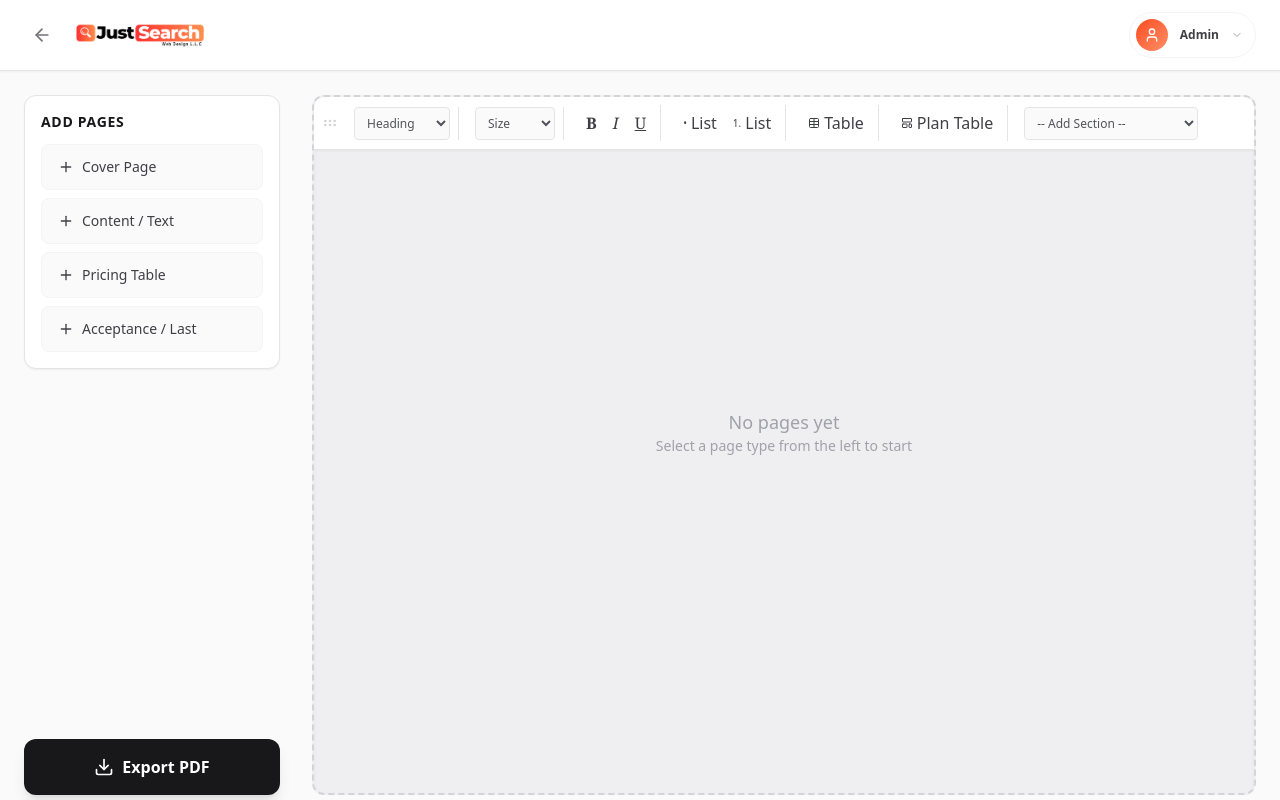
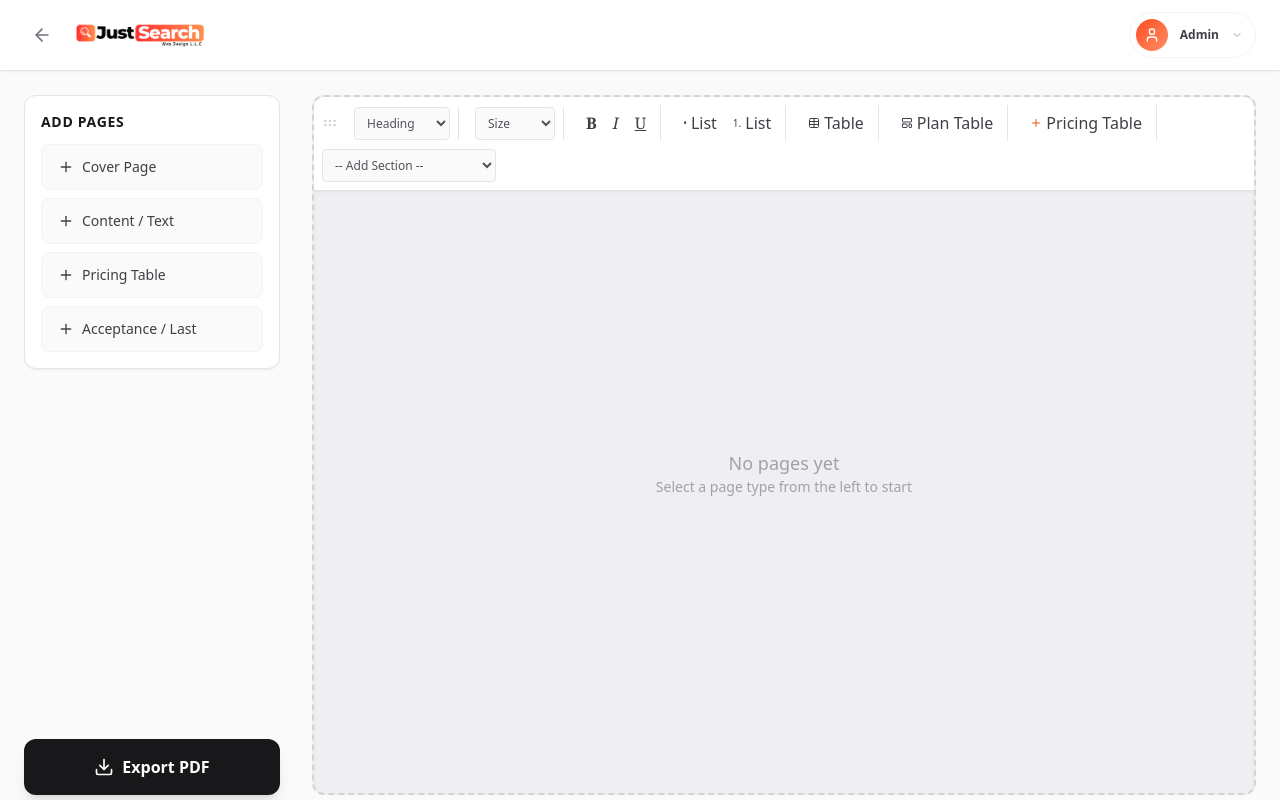
Before and after one commit to pvsameerpvs/js-content-calendar, a Next.js app: page /proposals in a window 1280 px wide. Built offline with nearby package versions, Linux system fonts and the light colour scheme.

Commit message:
feat: pricing table tool add

```diff
--- a/components/proposals/ContentPage.tsx
+++ b/components/proposals/ContentPage.tsx
@@ -166,8 +166,85 @@ export function ContentPage({ data, onSplit, autoFocus, onFocusConsumed, onUpdat
         return () => clearTimeout(timer);
     }, [data?.initialHtml]); // Run when data changes (initial load of new page)
 
+    const calculateTotal = (table: HTMLElement) => {
+        const costCells = table.querySelectorAll('.pricing-cost');
+        let total = 0;
+        costCells.forEach(cell => {
+            const text = cell.textContent || "";
+            const clean = text.replace(/[^0-9.]/g, '');
+            const val = parseFloat(clean) || 0;
+            total += val;
+        });
+        const totalCell = table.querySelector('.pricing-total');
+        if (totalCell) totalCell.textContent = total.toString();
+    };
+
+    const handleClick = (e: React.MouseEvent<HTMLDivElement>) => {
+        let target = e.target as HTMLElement;
+        if (target.nodeType === Node.TEXT_NODE && target.parentElement) {
+            target = target.parentElement;
+        }
+
+        // Handle "Add Item"
+        const addBtn = target.closest('.pricing-table-add-btn');
+        if (addBtn) {
+            e.preventDefault();
+            const table = addBtn.closest('table');
+            if (!table) return;
+
+            const tbody = table.querySelector('tbody');
+            if (!tbody) return;
+
+            // Row Template
+            const newRow = document.createElement('tr');
+            newRow.className = "border-b border-zinc-300 group";
+            newRow.innerHTML = `
+                <td class="p-2 border-r border-zinc-300 align-top"><div class="outline-none" contenteditable>New Service</div></td>
+                <td class="p-2 border-r border-zinc-300 align-top"><div class="outline-none" contenteditable>Description</div></td>
+                <td class="p-2 border-r border-zinc-300 text-center align-top"><div class="pricing-cost outline-none" contenteditable>0</div></td>
+                <td class="p-2 align-middle text-center">
+                    <button class="pricing-table-delete-btn text-zinc-300 hover:text-red-500 hover:bg-red-50 p-1 rounded opacity-0 group-hover:opacity-100 transition-opacity print:hidden" contenteditable="false">
+                        🗑️
+                    </button>
+                </td>
+            `;
+
+            const btnRow = addBtn.closest('tr');
+            if (btnRow) {
+                tbody.insertBefore(newRow, btnRow);
+            }
+
+            performOverflowCheck();
+            return;
+        }
+
+        // Handle "Delete Row"
+        const deleteBtn = target.closest('.pricing-table-delete-btn');
+        if (deleteBtn) {
+            e.preventDefault();
+            const row = deleteBtn.closest('tr');
+            const table = row?.closest('table');
+            if (row && table) {
+                row.remove();
+                calculateTotal(table);
+                performOverflowCheck();
+            }
+        }
+    };
+
     const handleInput = (e: React.FormEvent<HTMLDivElement>) => {
         performOverflowCheck();
+
+        // Calculate total on input
+        let target = e.target as HTMLElement;
+        if (target.nodeType === Node.TEXT_NODE && target.parentElement) {
+             target = target.parentElement;
+        }
+
+        if (target.closest('.pricing-cost')) {
+            const table = target.closest('table');
+            if (table) calculateTotal(table);
+        }
 
         // Debounced update to keep parent state fresh (prevents data loss on remote merges)
         if (updateTimeoutRef.current) clearTimeout(updateTimeoutRef.current);
@@ -229,6 +306,7 @@ export function ContentPage({ data, onSplit, autoFocus, onFocusConsumed, onUpdat
                     suppressContentEditableWarning
                     onInput={handleInput}
                     onBlur={handleBlur}
+                    onClick={handleClick}
                     onKeyUp={handleKeyUp}
                     // Initial render only
                     dangerouslySetInnerHTML={!contentRef.current ? { __html: data?.initialHtml || `
--- a/components/proposals/EditorToolbar.tsx
+++ b/components/proposals/EditorToolbar.tsx
@@ -2,7 +2,7 @@
 
 import { useState, useEffect } from "react";
 import { cn } from "@/lib/utils";
-import { Table, GripHorizontal, LayoutTemplate } from "lucide-react";
+import { Table, GripHorizontal, LayoutTemplate, Plus } from "lucide-react";
 import { TableSelector } from "./TableSelector";
 import { CONTENT_PRESETS } from "./contentPresets";
 
@@ -237,6 +237,75 @@ export function EditorToolbar() {
                 </button>
             </div>
 
+            {/* Pricing Table (New) */}
+            <div className="flex items-center gap-1 border-r border-zinc-200 pr-2 mr-2">
+                <button
+                    type="button"
+                    onMouseDown={(e) => {
+                        e.preventDefault();
+                        const tableHtml = `
+                            <h2 style="font-size: 1.25rem; font-weight: 700; text-transform: uppercase; border-bottom: 2px solid #f97316; padding-bottom: 0.5rem; margin-bottom: 1rem; width: fit-content; color: #18181b;">Monthly Package</h2>
+                            <table class="w-full border border-zinc-300 text-sm text-zinc-900 pricing-table" style="border-collapse: collapse;">
+                                <thead>
+                                    <tr style="background-color: white; border-bottom: 1px solid #18181b;">
+                                        <th style="border-right: 1px solid #d4d4d8; padding: 0.75rem; width: 25%;">Services</th>
+                                        <th style="border-right: 1px solid #d4d4d8; padding: 0.75rem; width: 50%;">Description</th>
+                                        <th style="border-right: 1px solid #d4d4d8; padding: 0.75rem; width: 20%;">Cost ( AED )</th>
+                                        <th style="padding: 0.75rem; width: 40px; background-color: #fafafa;" class="print:hidden"></th>
+                                    </tr>
+                                </thead>
+                                <tbody>
+                                    <tr class="border-b border-zinc-300 group">
+                                        <td style="padding: 0.5rem; border-right: 1px solid #d4d4d8; vertical-align: top;"><div class="outline-none" contenteditable>Website Development</div></td>
+                                        <td style="padding: 0.5rem; border-right: 1px solid #d4d4d8; vertical-align: top;"><div class="outline-none" contenteditable>Design & setup of responsive website</div></td>
+                                        <td style="padding: 0.5rem; border-right: 1px solid #d4d4d8; text-align: center; vertical-align: top;"><div class="pricing-cost outline-none" contenteditable>999</div></td>
+                                        <td style="padding: 0.5rem; vertical-align: middle; text-align: center;" class="print:hidden">
+                                            <button class="pricing-table-delete-btn text-zinc-300 hover:text-red-500 hover:bg-red-50 p-1 rounded opacity-0 group-hover:opacity-100 transition-opacity" contenteditable="false">🗑️</button>
+                                        </td>
+                                    </tr>
+                                    <tr class="border-b border-zinc-300 group">
+                                        <td style="padding: 0.5rem; border-right: 1px solid #d4d4d8; vertical-align: top;"><div class="outline-none" contenteditable>Social Media</div></td>
+                                        <td style="padding: 0.5rem; border-right: 1px solid #d4d4d8; vertical-align: top;"><div class="outline-none" contenteditable>Monthly management & content creation</div></td>
+                                        <td style="padding: 0.5rem; border-right: 1px solid #d4d4d8; text-align: center; vertical-align: top;"><div class="pricing-cost outline-none" contenteditable>1000/ Month</div></td>
+                                        <td style="padding: 0.5rem; vertical-align: middle; text-align: center;" class="print:hidden">
+                                            <button class="pricing-table-delete-btn text-zinc-300 hover:text-red-500 hover:bg-red-50 p-1 rounded opacity-0 group-hover:opacity-100 transition-opacity" contenteditable="false">🗑️</button>
+                                        </td>
+                                    </tr>
+                                    <tr class="border-b border-zinc-300 group">
+                                        <td style="padding: 0.5rem; border-right: 1px solid #d4d4d8; vertical-align: top;"><div class="outline-none" contenteditable>SEO</div></td>
+                                        <td style="padding: 0.5rem; border-right: 1px solid #d4d4d8; vertical-align: top;"><div class="outline-none" contenteditable>Search engine optimization</div></td>
+                                        <td style="padding: 0.5rem; border-right: 1px solid #d4d4d8; text-align: center; vertical-align: top;"><div class="pricing-cost outline-none" contenteditable>1000/ Month</div></td>
+                                        <td style="padding: 0.5rem; vertical-align: middle; text-align: center;" class="print:hidden">
+                                            <button class="pricing-table-delete-btn text-zinc-300 hover:text-red-500 hover:bg-red-50 p-1 rounded opacity-0 group-hover:opacity-100 transition-opacity" contenteditable="false">🗑️</button>
+                                        </td>
+                                    </tr>
+
+                                    <!-- Add Item Row -->
+                                    <tr style="background-color: #fff7ed; border-bottom: 2px solid #18181b;" class="print:hidden">
+                                        <td colspan="4" style="padding: 0.5rem; text-align: center;">
+                                            <button class="pricing-table-add-btn text-orange-600 font-medium hover:text-orange-700 w-full" contenteditable="false">+ Add Item</button>
+                                        </td>
+                                    </tr>
+
+                                    <!-- Total Row -->
+                                    <tr>
+                                        <td colspan="2" style="padding: 0.75rem; text-align: right; font-weight: 700; border-right: 1px solid #d4d4d8;">Total</td>
+                                        <td style="padding: 0.75rem; text-align: center; font-weight: 700; border-right: 1px solid #d4d4d8;"><div class="pricing-total">2999</div></td>
+                                        <td class="print:hidden"></td>
+                                    </tr>
+                                </tbody>
+                            </table>
+                            <p><br/></p>
+                        `;
+                        document.execCommand('insertHTML', false, tableHtml);
+                    }}
+                    className="p-1.5 rounded transition-colors flex items-center gap-1 hover:bg-zinc-100 text-zinc-700 hover:text-black"
+                    title="Insert Monthly Package Pricing Table"
+                >
+                    <Plus className="w-3 h-3 text-orange-600" /> Pricing Table
+                </button>
+            </div>
+
             {/* Presets */}
             <select
                 className="bg-zinc-50 border border-zinc-200 text-xs rounded px-2 py-1.5 outline-none focus:border-orange-500 text-zinc-600 min-w-[120px]"
```
